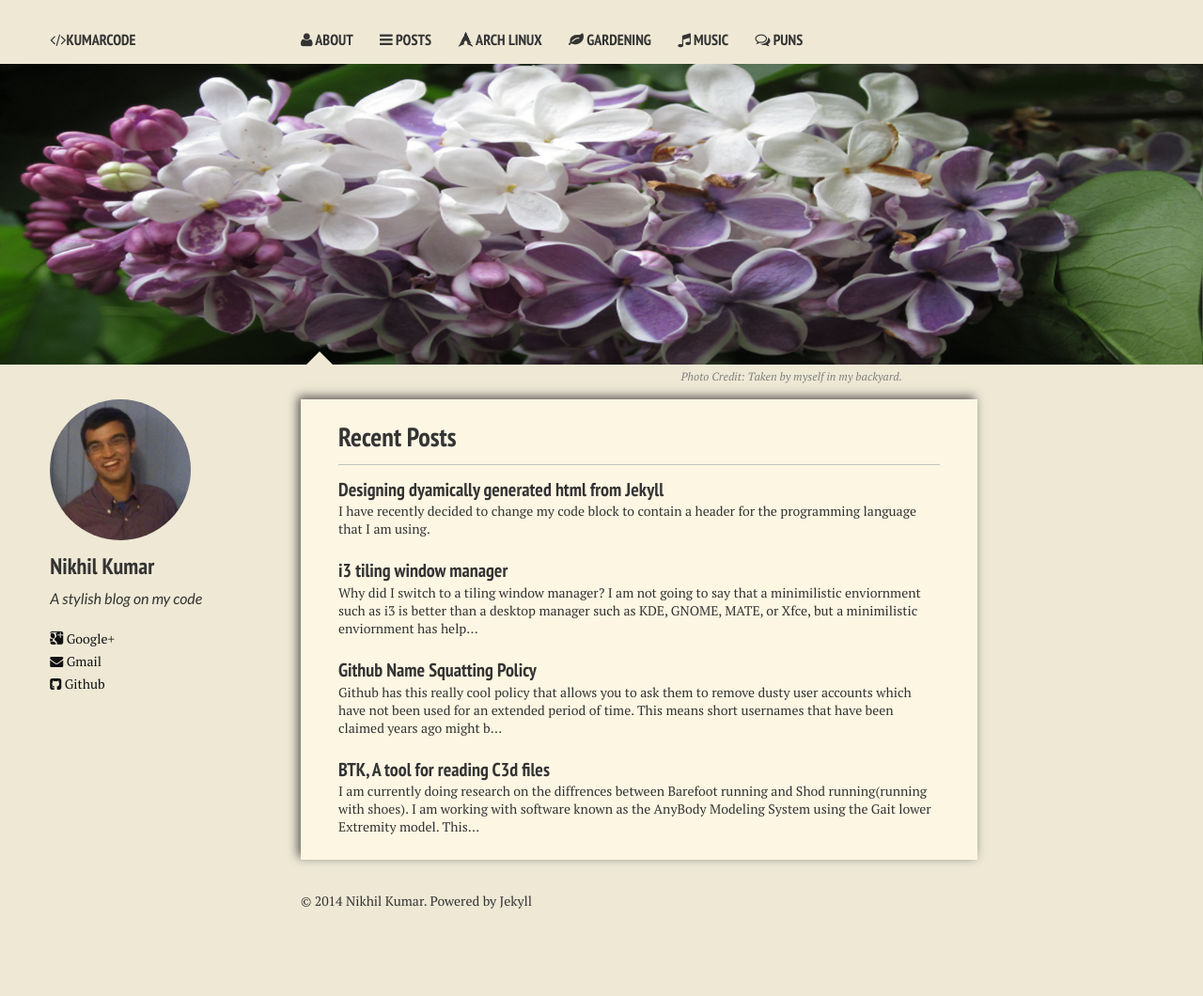
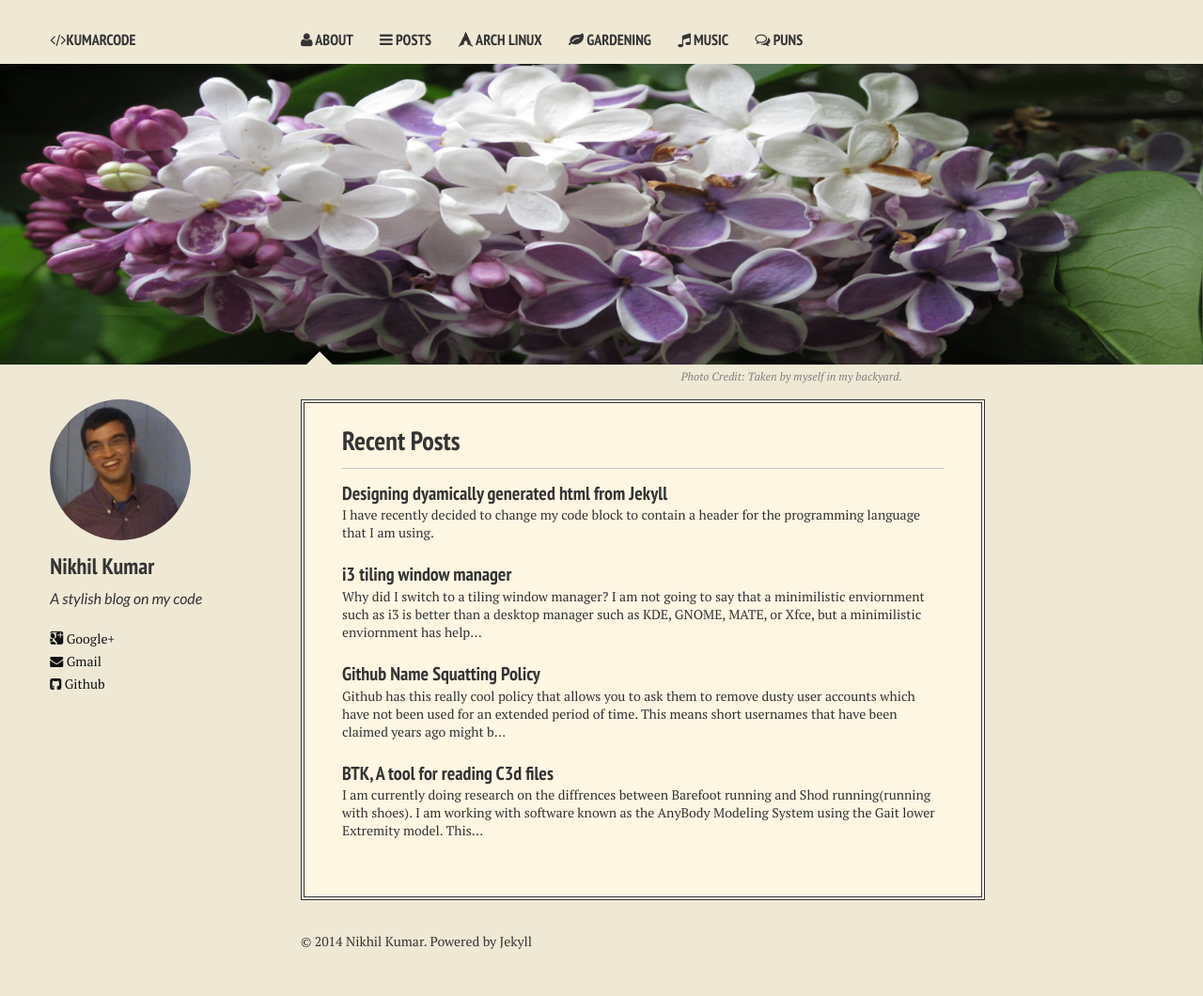
Before and after one commit to nikhil/nikhil.github.io, a Jekyll site: the page built from index.md, in a window 1280 px wide. Shown: the whole page at 94% size. Built offline with Jekyll 4.4.1, drawn with Linux system fonts in a browser that asks for light colours; nearby versions of some CDN libraries; some web fonts are replaced; before the commit the page ends 1017 px from its top, so only the background shows below that.

Commit message:
fixed post pop up, and index organization and layout

```diff
--- a/assets/css/custom.css
+++ b/assets/css/custom.css
@@ -23,6 +23,7 @@ padding-left: 40px; !important
 padding-left: 40px;
 padding-right: 40px;
 padding-top: 25px;
+padding-bottom: 35px;
 
 
 -webkit-box-shadow: -3px -3px 10px 0px rgba(50, 50, 50, 0.79);
@@ -39,11 +40,12 @@ padding-left: 40px; !important
 padding-left: 40px;
 padding-right: 40px;
 padding-top: 25px;
+padding-bottom: 35px;
+
+border-width: 4px;
+border-style: double;
 
 
--webkit-box-shadow: -3px -3px 10px 0px rgba(50, 50, 50, 0.79);
--moz-box-shadow:    -3px -3px 10px 0px rgba(50, 50, 50, 0.79);
-box-shadow:         -3px -3px 10px 0px rgba(50, 50, 50, 0.79);
 
 
 }
@@ -56,11 +58,10 @@ padding-left: 40px; !important
 padding-left: 40px;
 padding-right: 40px;
 padding-top: 25px;
+padding-bottom: 35px;
 
-
--webkit-box-shadow: -3px -3px 10px 0px rgba(50, 50, 50, 0.79);
--moz-box-shadow:    -3px -3px 10px 0px rgba(50, 50, 50, 0.79);
-box-shadow:         -3px -3px 10px 0px rgba(50, 50, 50, 0.79);
+border-width: 4px;
+border-style: double;
 
 
 }
```
Also changed, not shown: _layouts/post-index.html (+5 -5 lines), 3 other files.
